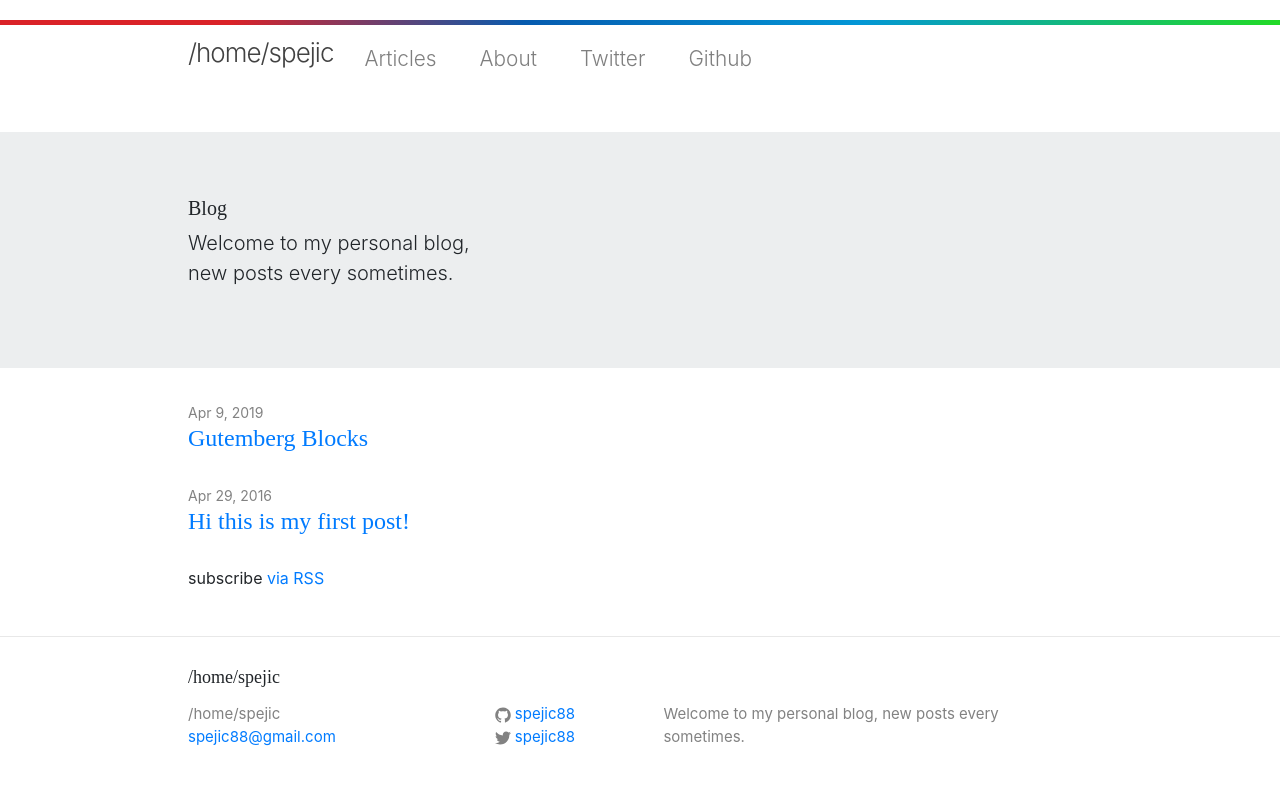
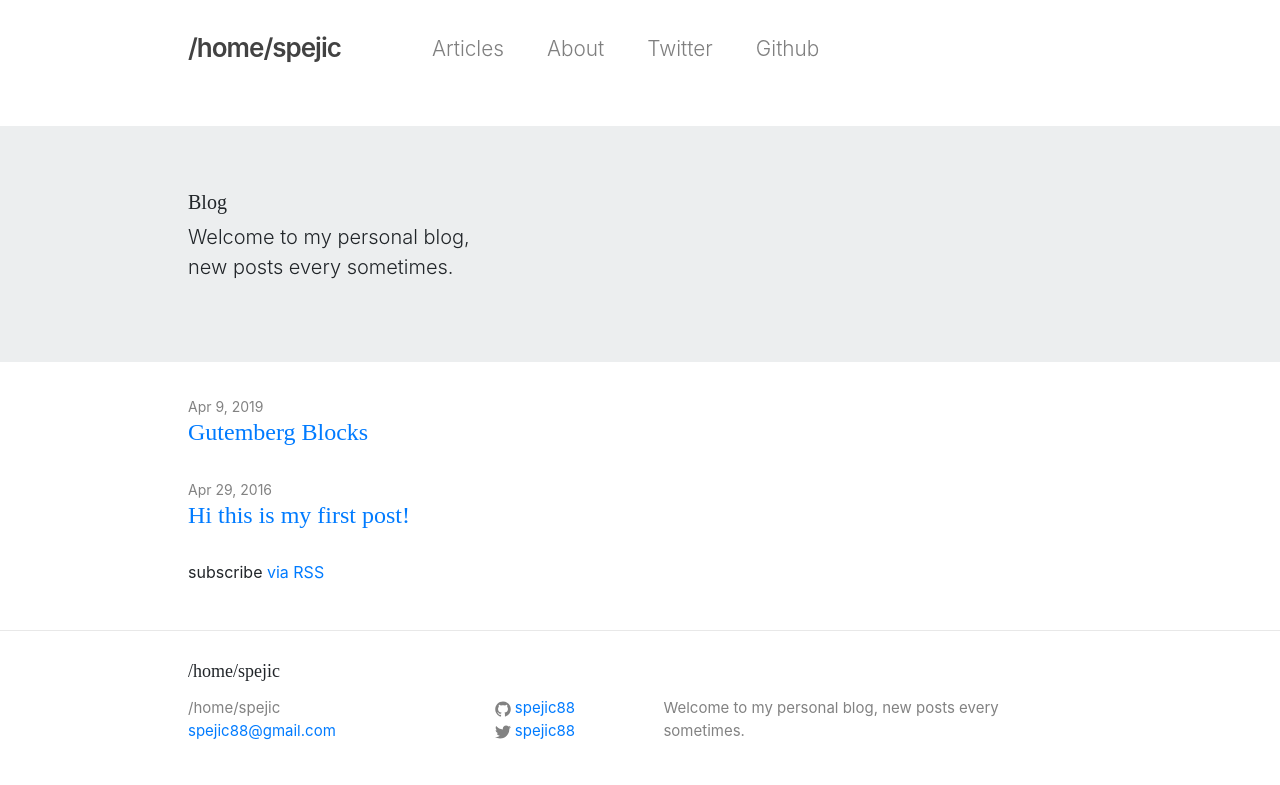
Before and after one commit to spejic88/spejic88.github.io, a Jekyll site: the page built from index.html, in a window 1280 px wide. Shown: the top 785 px of the page. Built offline with Jekyll 4.4.1, drawn with Linux system fonts in a browser that asks for light colours.

Commit message:
update #3

```diff
--- a/_sass/_layout.scss
+++ b/_sass/_layout.scss
@@ -7,7 +7,9 @@
         display: block;
         background: rgb(218,34,40);
         background: linear-gradient(90deg, rgba(218,34,40,1) 18%, rgba(6,91,175,1) 41%, rgba(3,150,214,1) 67%, rgba(34,218,38,1) 100%);
-        height: 5px;
+        position: absolute;
+        top: -20px;
+        width: 100%;
     }
     min-height: 56px;
     padding: 20px 0px;
@@ -17,7 +19,7 @@
 
 .site-title {
     font-size: 26px;
-    font-weight: 300;
+    font-weight: 600;
     line-height: 56px;
     letter-spacing: -1px;
     margin-bottom: 0;
@@ -32,8 +34,8 @@
 .site-nav {
     float: left;
     line-height: 56px;
-    margin-left: 20px;
-    margin-top: 10px;
+    margin-left: 80px;
+    margin-top: 5px;
 
     .menu-icon {
         display: none;
```
